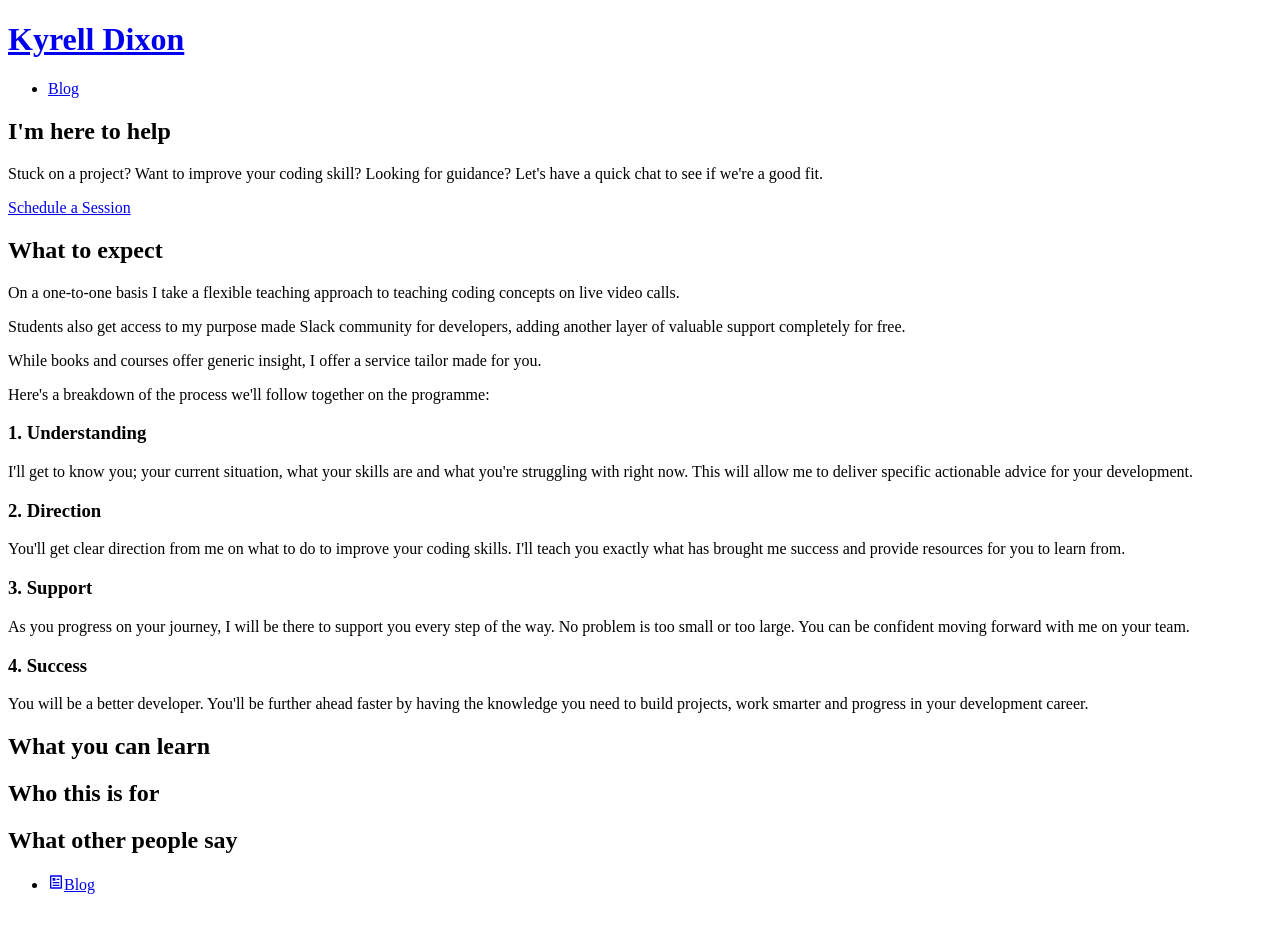
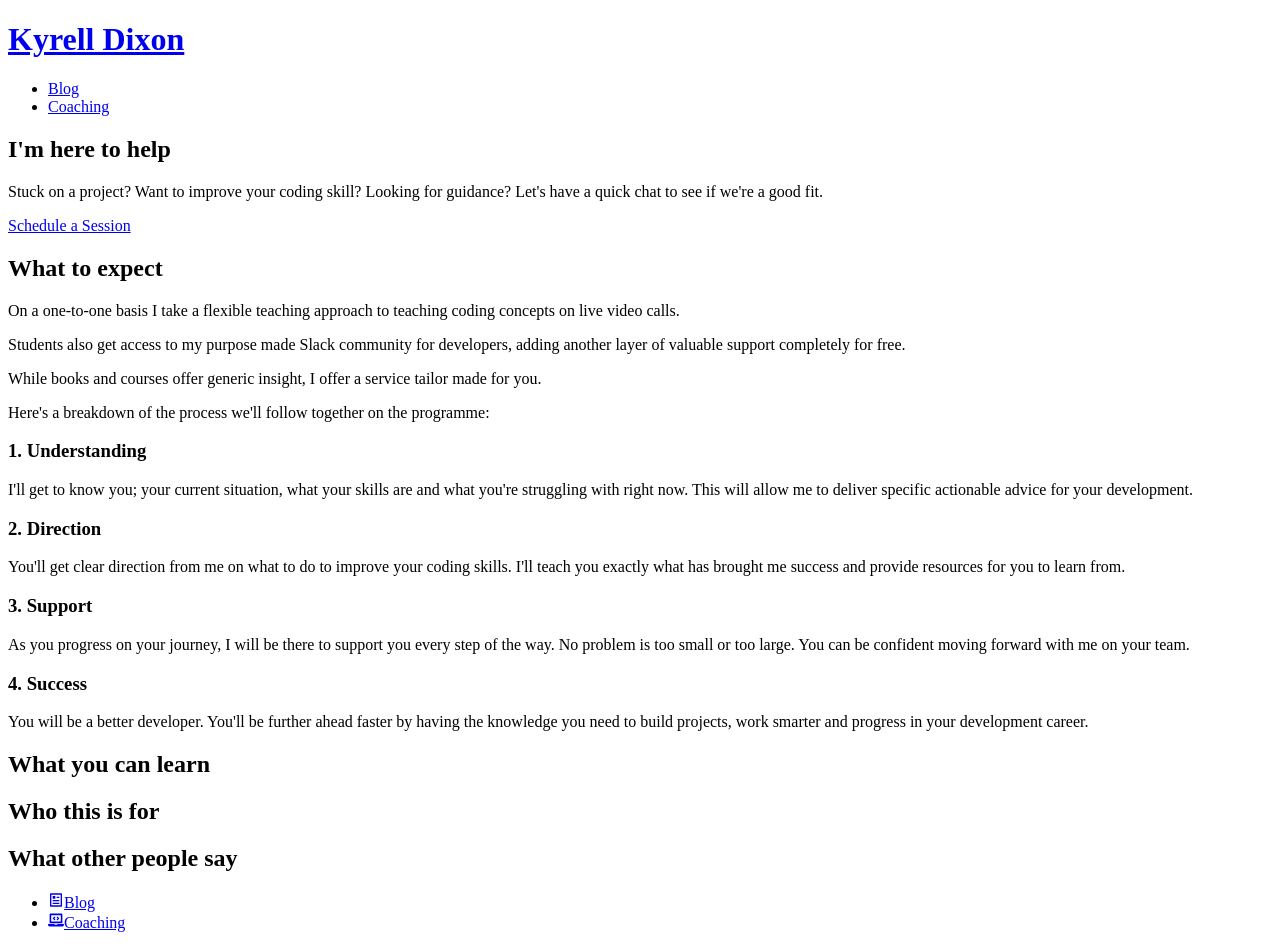
Before and after one commit to kyrelldixon/kyrelldixon.com, a Next.js app: page /coaching in a window 1280 px wide. Before the commit the page ends 910 px from the top, so only its background shows below. Built offline with nearby package versions, Linux system fonts and the light colour scheme; a web font is replaced by a local one.

Commit message:
feat: add coaching page to nav

```diff
--- a/components/page-layout.js
+++ b/components/page-layout.js
@@ -2,7 +2,10 @@ import Header from "./header";
 import Alert from "./alert";
 import MobileNav from "./mobile-nav";
 
-const navLinks = [{ title: "Blog", href: "/", icon: "blog" }];
+const navLinks = [
+  { title: "Blog", href: "/", icon: "blog" },
+  { title: "Coaching", href: "/coaching", icon: "code" },
+];
 
 export default function PageLayout({ children, preview = false }) {
   return (
```
